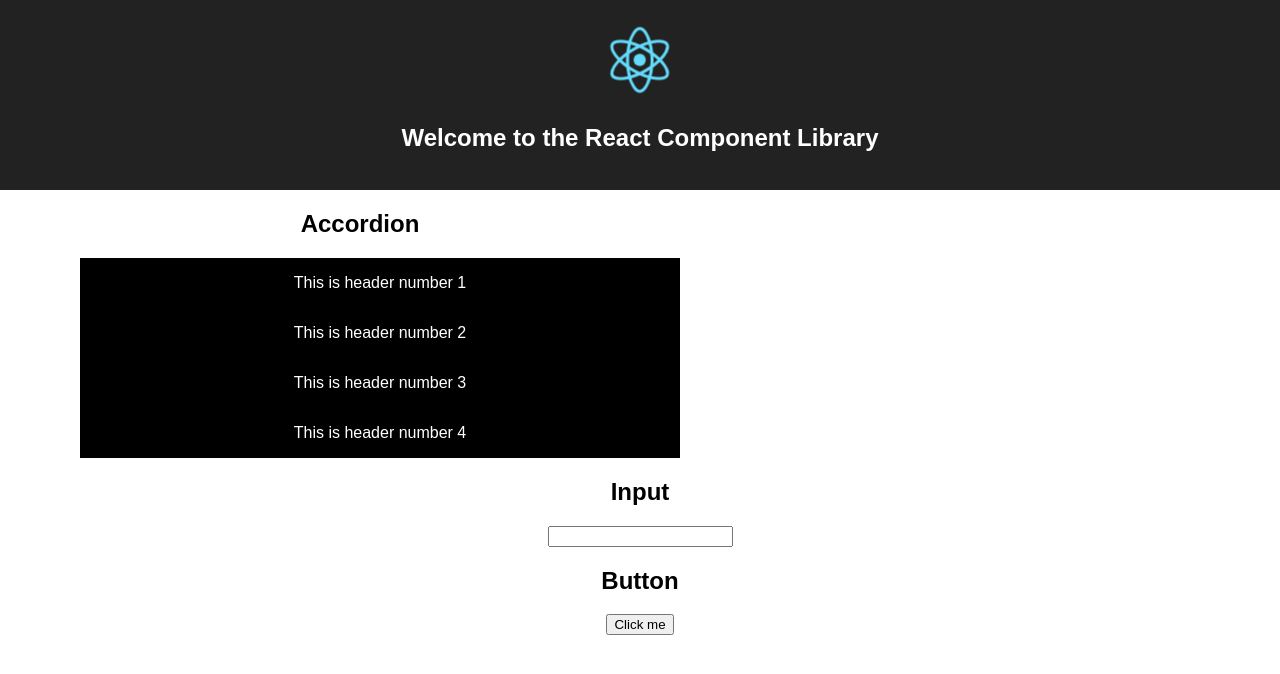
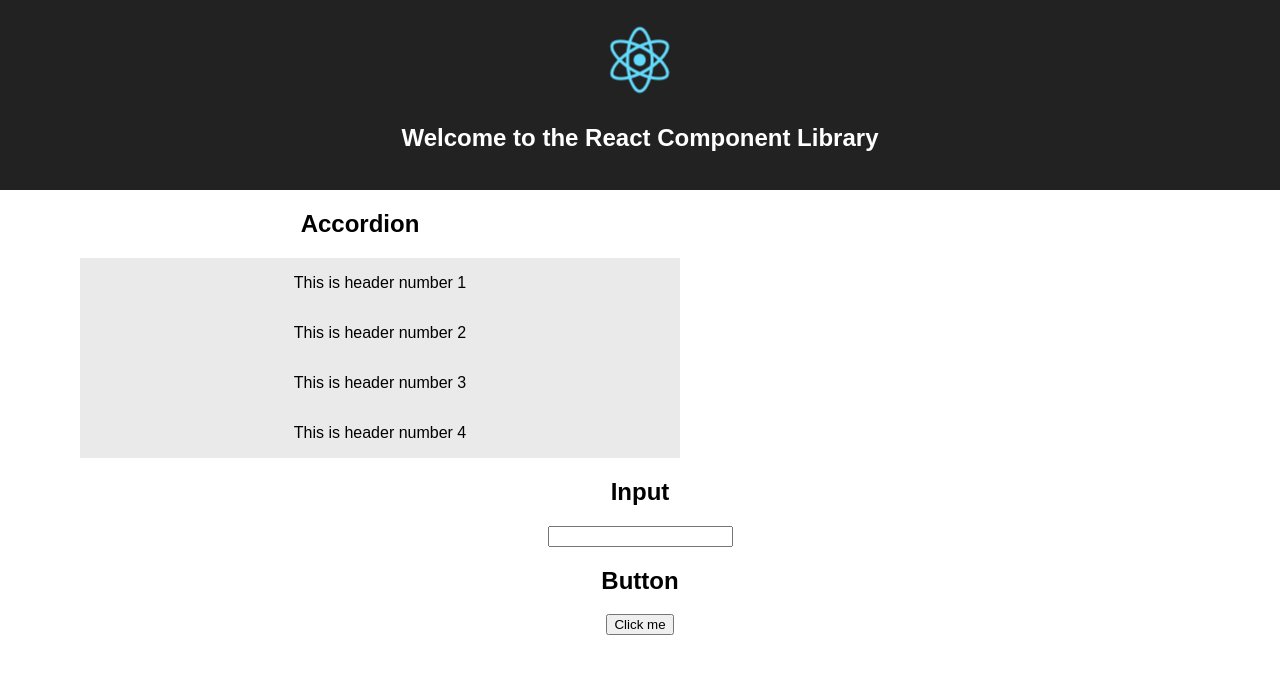
Before and after one commit to sanlouise/react-components-library, a React (Create React App) app: page / in a window 1280 px wide. Shown: the top 674 px of the page. Built offline with nearby package versions, Linux system fonts and the light colour scheme.

Commit message:
Update styles

```diff
--- a/src/components/Accordion/styles.css
+++ b/src/components/Accordion/styles.css
@@ -4,12 +4,11 @@
 
 .collapsible .header {
   align-items: center;
-  background-color: #000;
-  color: #FFF;
   cursor: pointer;
   display: flex;
   height: 50px;
   justify-content: center;
+  background-color: #eaeaea;
 }
 
 .collapsible .body.show {
@@ -17,6 +16,9 @@
   display: flex;
   height: 50px;
   justify-content: center;
+  border-left: 1px solid #eaeaea;
+  border-right: 1px solid #eaeaea;
+  border-bottom: 1px solid #eaeaea;
 }
 
 .collapsible .body.hidden {
```
